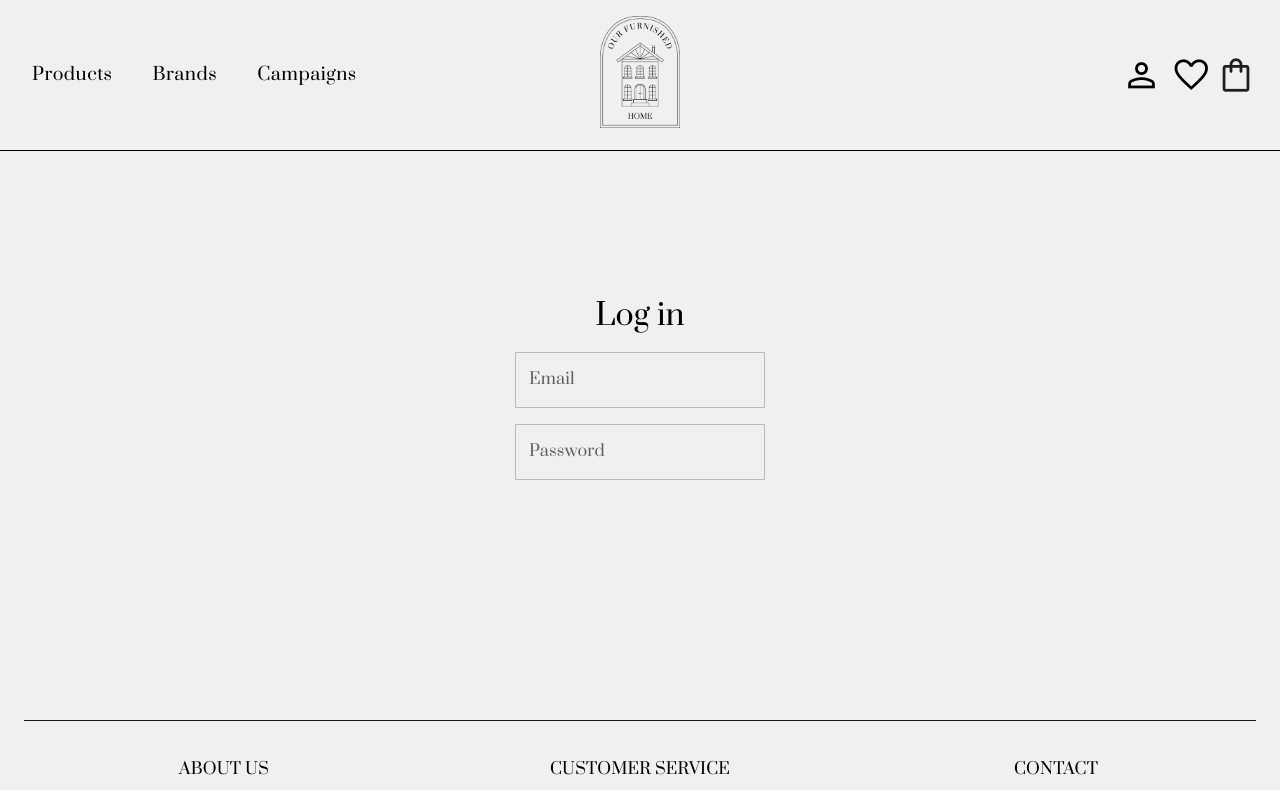
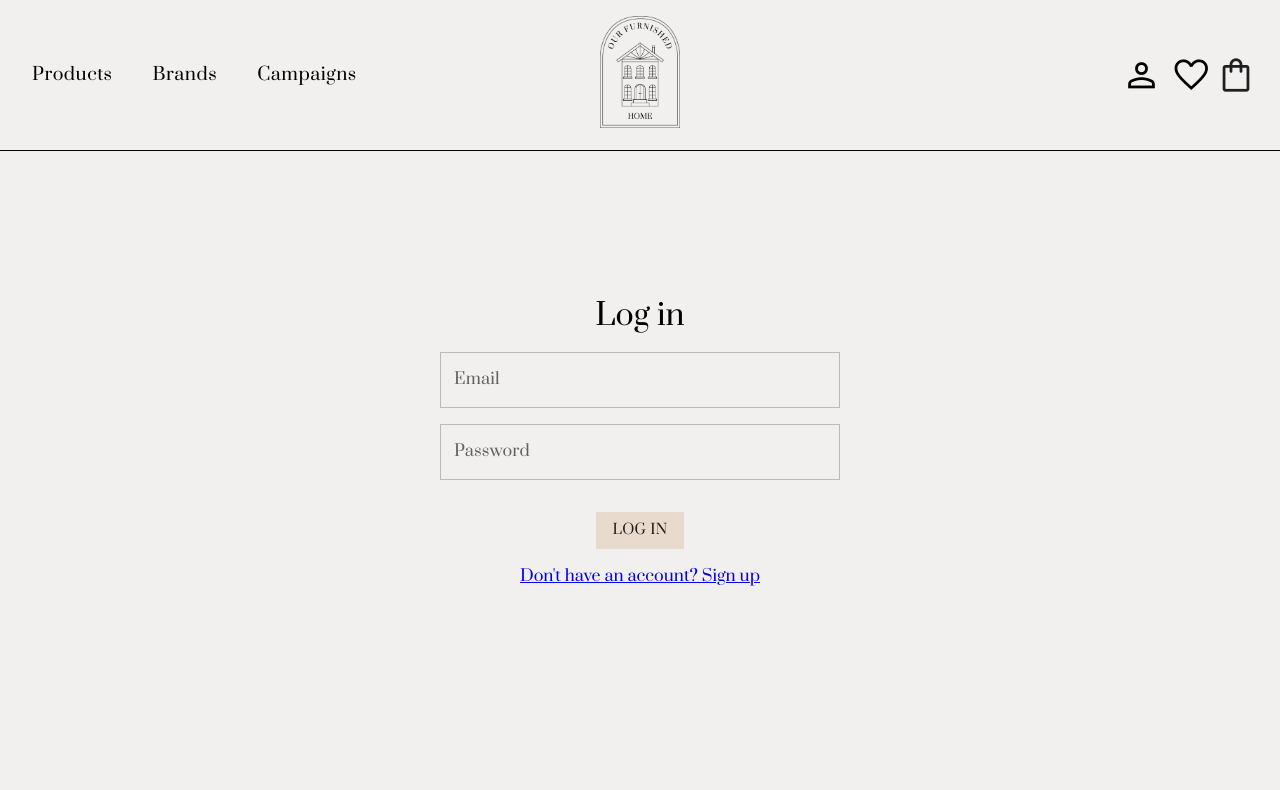
Before and after one commit to ellensofia/ofh-webbshop-api, a React (Vite) app in the folder Client/: page /login in a window 1280 px wide. Shown: the top 790 px of the page. Built offline with nearby package versions, Linux system fonts and the light colour scheme.

Commit message:
edited login form

```diff
--- a/Client/src/components/LoginForm.tsx
+++ b/Client/src/components/LoginForm.tsx
@@ -1,18 +1,29 @@
-import { Box, Container, TextField } from "@mui/material";
+import { Box, Button, Container, TextField } from "@mui/material";
+import { Link, NavLink } from "react-router-dom";
 
 export function LoginForm() {
     return(
-        <Container>
+        <Container style={{ display: 'flex', justifyContent: 'center'}}>
             <Box
                 display={"flex"}
                 flexDirection={'column'}
                 padding={'9rem 0'}
                 gap={'1rem'}
                 alignItems={'center'}
+                sx={{ width: "100%", maxWidth: "400px" }}
                 >
             <span style={{ fontSize: '30px'}}>Log in</span>
-            <TextField id="outlined-basic" label="Email" type="email" variant="outlined" />
-            <TextField id="outlined-basic" label="Password" type="password" variant="outlined" />
+            <TextField fullWidth id="outlined-basic" label="Email" type="email" variant="outlined" />
+            <TextField fullWidth id="outlined-basic" label="Password" type="password" variant="outlined" />
+            <Button
+                    component={Link}
+                    to="/"
+                    variant="contained"
+                    sx={{ boxShadow: "none", marginTop: "1rem" }}
+                >
+                    Log in
+                </Button>
+                <NavLink to="/register">Don't have an account? Sign up</NavLink>
             </Box>
         </Container>
     )
```
Lines whose indentation alone changed are shown as unchanged.
